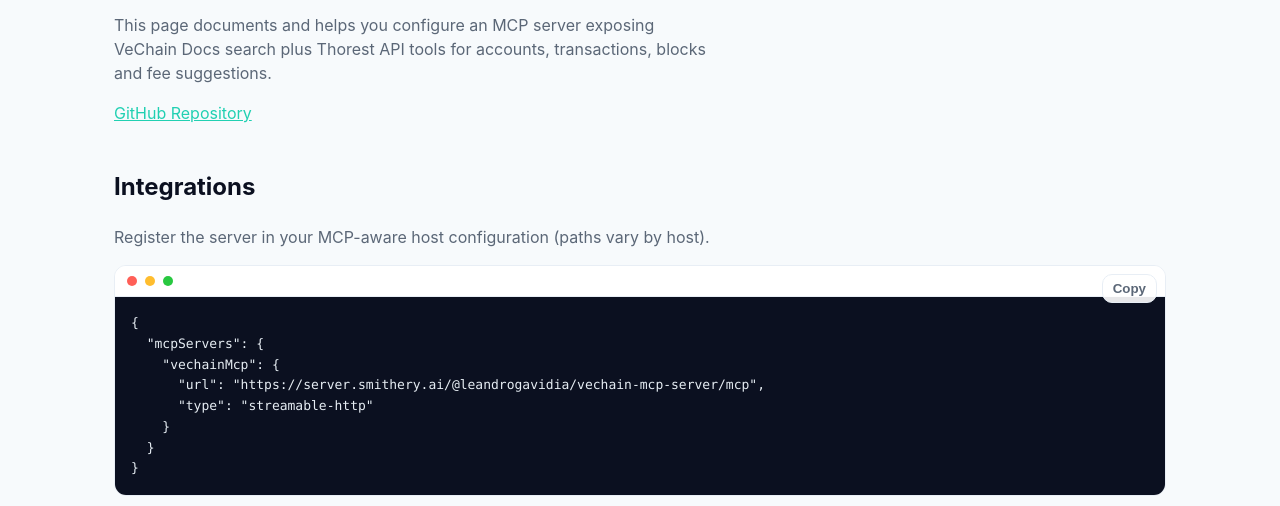
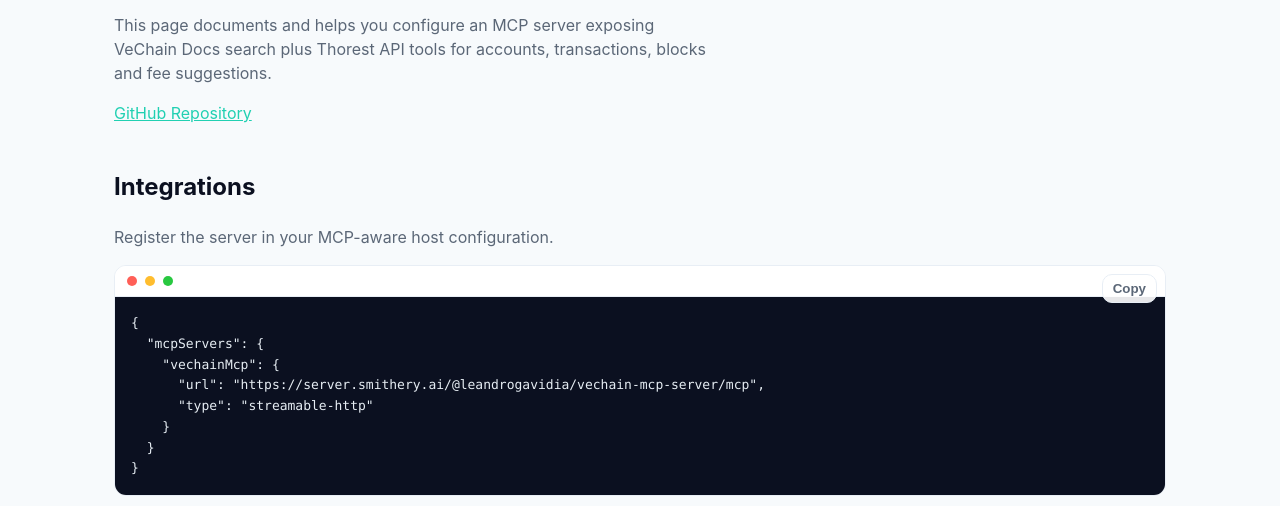
Before and after one commit to leandrogavidia/vechain-mcp-server, a website: page docs/index.html in a window 1280 px wide. Shown: the part 294-800 px from the top of the page. Drawn offline with Linux system fonts and the light colour scheme.

```diff
--- a/docs/index.html
+++ b/docs/index.html
@@ -343,7 +343,7 @@
         <div id="tab-docs" role="tabpanel">
             <div id="integration" class="section">
                 <h2>Integrations</h2>
-                <p class="muted">Register the server in your MCP-aware host configuration (paths vary by host).</p>
+                <p class="muted">Register the server in your MCP-aware host configuration.</p>
                 <div class="code" data-copy>
                     <div class="bar"><span class="dot"></span><span class="dot"></span><span class="dot"></span></div>
                     <pre><code class="language-json">{
```
Also changed, not shown: README.md.
